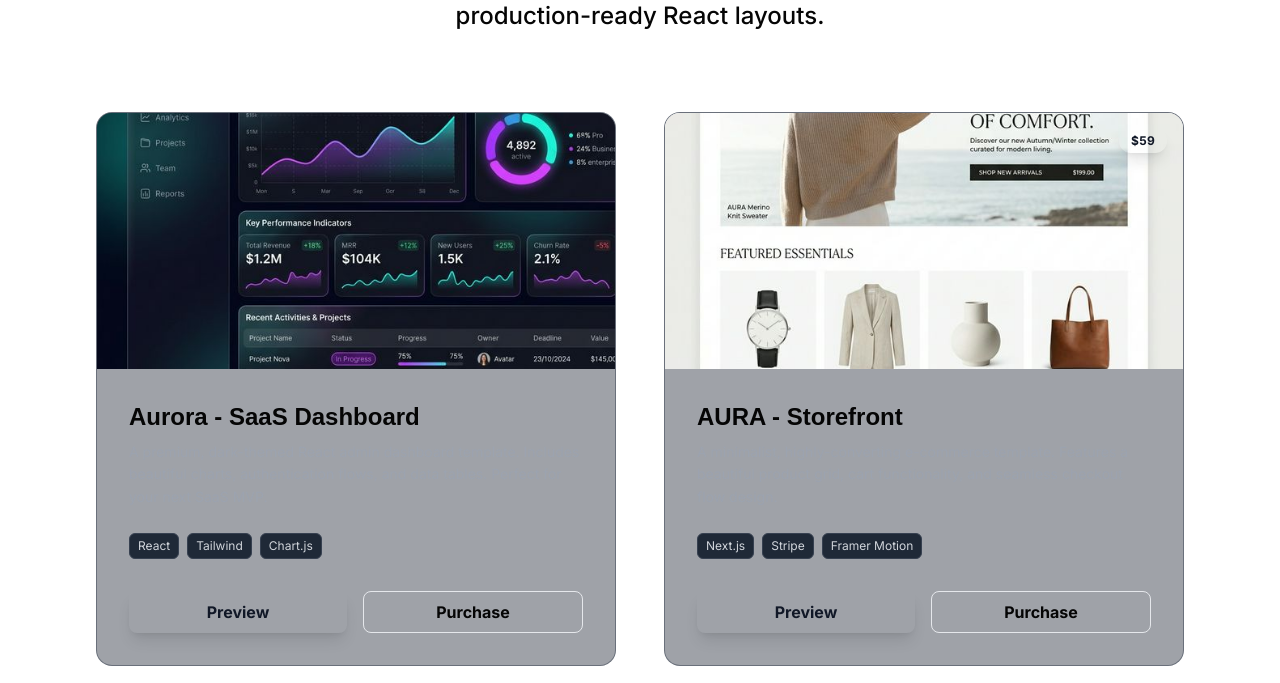
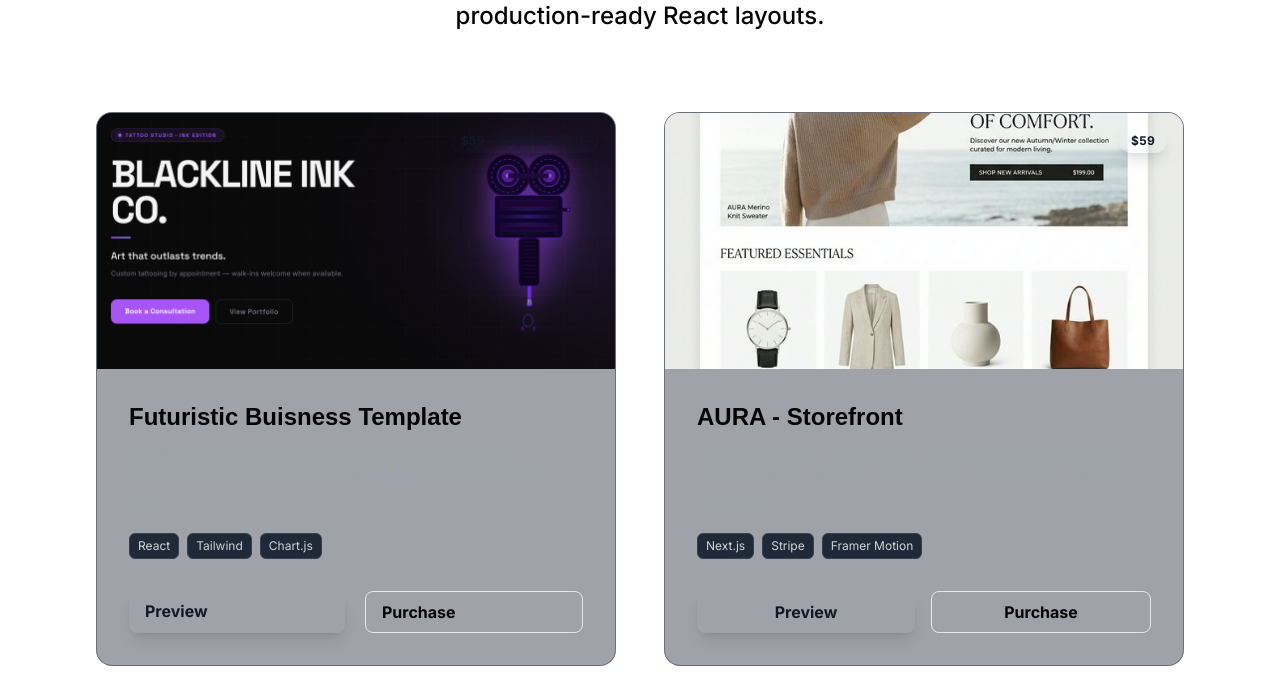
Before and after one commit to ZachAH/Portfolio_2025, a React (Vite) app: page /services in a window 1280 px wide. Shown: the part 2060-2743 px from the top of the page. Built offline with nearby package versions, Linux system fonts and the light colour scheme.

Commit message:
template updates

```diff
--- a/src/components/templates/SaaSTemplate.jsx
+++ b/src/components/templates/SaaSTemplate.jsx
@@ -14,16 +14,16 @@ export default function SaaSTemplate({ handleMouseEnter, handleMouseLeave }) {
           className="object-cover w-full h-full transform group-hover:scale-105 transition-transform duration-700 ease-out"
         />
         <div className="absolute top-4 right-4 bg-tealGreen dark:bg-purple-500 text-gray-900 px-3 py-1 text-xs font-bold rounded-full uppercase tracking-wide shadow-lg">
-          $49
+          $59 - Source Code
         </div>
       </div>
 
       <div className="p-8">
         <h3 className="text-2xl font-bold text-offWhite mb-2 font-canarias group-hover:text-tealGreen dark:group-hover:text-purple-400 transition-colors duration-300">
-          Aurora - SaaS Dashboard
+          Futuristic Buisness Template
         </h3>
         <p className="text-gray-400 mb-6 text-sm leading-relaxed">
-          A premium, dark-themed React admin dashboard template. Includes beautiful charts, authentication flows, and data tables. Perfect for your next SaaS MVP.
+          A premium, dark-themed React template. Includes custom animations for your buisness along with a streamlined futuristic layout.
         </p>
 
         <div className="flex flex-wrap gap-2 mb-8">
@@ -32,13 +32,25 @@ export default function SaaSTemplate({ handleMouseEnter, handleMouseLeave }) {
           <span className="text-xs px-2 py-1 rounded-md bg-gray-800 text-gray-300 border border-gray-700">Chart.js</span>
         </div>
 
-        <div className="flex gap-4">
-          <button className="flex-1 bg-tealGreen dark:bg-purple-600 text-gray-900 dark:text-offWhite font-bold py-2 px-4 rounded-lg hover:bg-teal-400 dark:hover:bg-purple-500 transition-colors shadow-lg shadow-tealGreen/20 dark:shadow-purple-500/20">
+{/* Action Buttons - Matching the screenshot outline style */}
+<div className="flex gap-5">
+          <a
+            href="https://futuristiclocal.netlify.app/"
+            target="_blank"
+            rel="noopener noreferrer"
+            className="flex-1 bg-tealGreen dark:bg-purple-600 text-gray-900 dark:text-offWhite font-bold py-2 px-4 rounded-lg hover:bg-teal-400 dark:hover:bg-purple-500 transition-colors shadow-lg shadow-tealGreen/20 dark:shadow-purple-500/20"
+          >
             Preview
-          </button>
-          <button className="flex-1 border border-tealGreen dark:border-purple-600 text-tealGreen dark:text-purple-400 font-bold py-2 px-4 rounded-lg hover:bg-tealGreen/10 dark:hover:bg-purple-600/10 transition-colors">
+          </a>
+
+          <a
+            href="https://futuristiclocal.netlify.app/"
+            target="_blank"
+            rel="noopener noreferrer"
+            className="flex-1 border border-tealGreen dark:border-purple-600 text-tealGreen dark:text-purple-400 font-bold py-2 px-4 rounded-lg hover:bg-tealGreen/10 dark:hover:bg-purple-600/10 transition-colors"
+          >
             Purchase
-          </button>
+          </a>
         </div>
       </div>
     </div>
--- a/src/pages/Services.jsx
+++ b/src/pages/Services.jsx
@@ -5,7 +5,7 @@ import ECommerceTemplate from '../components/templates/ECommerceTemplate';
 import AgencyTemplate from '../components/templates/AgencyTemplate';
 import ConstructionTemplate from '../components/templates/ConstructionTemplate';
 import DigitalSolutionsImg from '../assets/digital_solutions.png';
-import freelancguide from '../assets/freelance_price_guide.pdf';
+//import freelancguide from '../assets/freelance_price_guide.pdf';
 
 const Services = ({ handleMouseEnter, handleMouseLeave }) => {
   const containerVariants = {
```
Also changed, not shown: public/saas_template.png.
